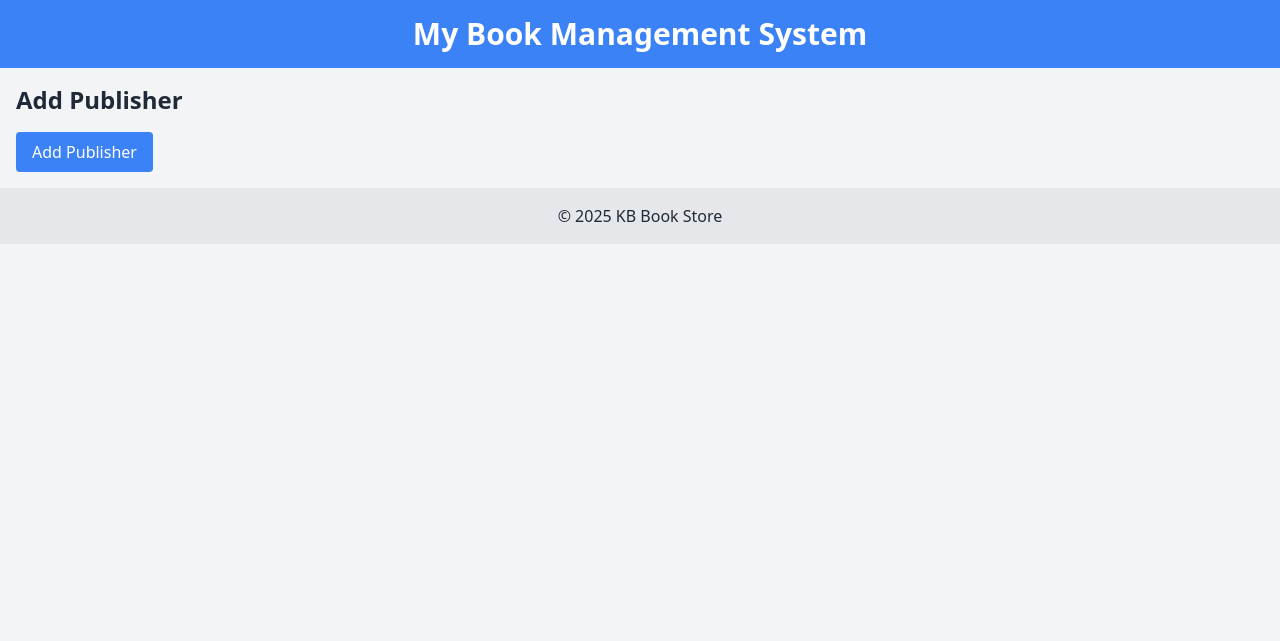
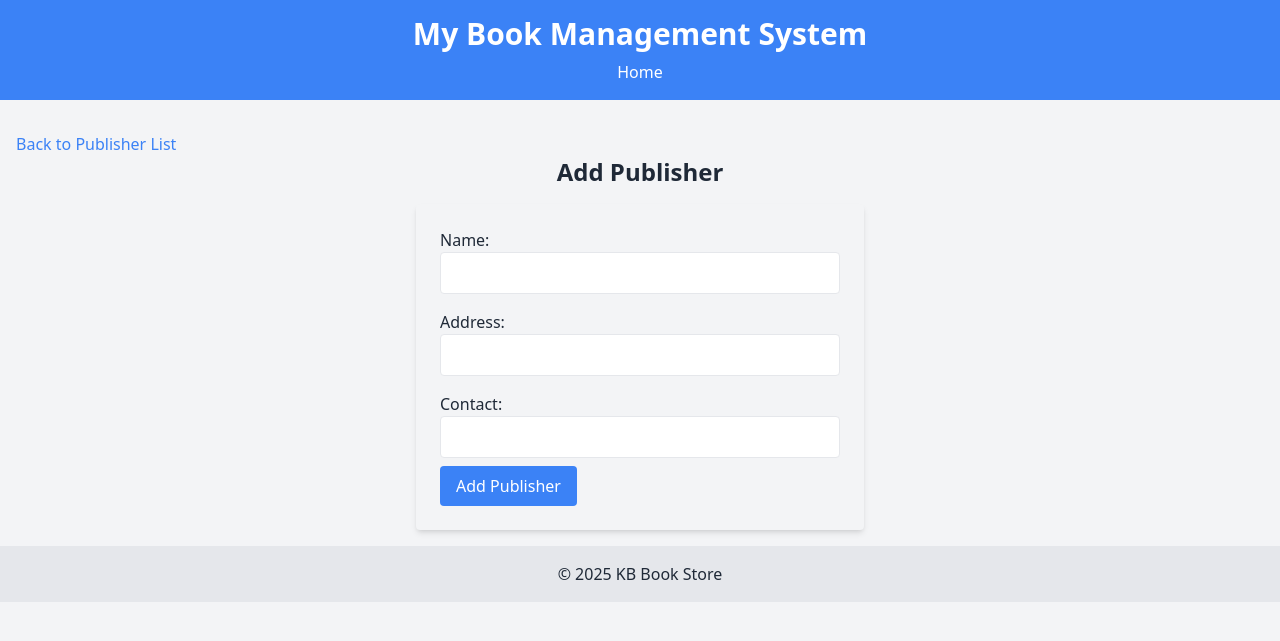
Before and after one commit to bishalkhatri06/book-management-system, a Django app: page /books/publishers/add/ in a window 1280 px wide. Shown: the top 641 px of the page. Run offline with Django 5.2, Linux system fonts and the light colour scheme; some libraries are stand-ins or nearby versions.

Commit message:
adding Publisher, Author CRUD operations and done perfect

```diff
--- a/bookstore/bookstore_core/forms.py
+++ b/bookstore/bookstore_core/forms.py
@@ -5,23 +5,24 @@ from .models import Book, Publisher, Author, Category, BookInventory
 class PublisherForm(forms.ModelForm):
     class Meta:
         model = Publisher
-        fields = ['name', 'address', 'contact']
+        # fields = ['name', 'address', 'contact']
+        fields = '__all__'
+        widgets = {
+            'name': forms.TextInput(attrs={'class': 'w-full p-2 border rounded'}),  # adding css class to the input field
+            'address': forms.TextInput(attrs={'class': 'w-full p-2 border rounded'}) ,  # adding css class to the textarea field
+            'contact': forms.TextInput(attrs={'class': 'w-full p-2 border rounded'}),  # adding css class to the input field
+        }
 
-        widgets = {
-            'name': forms.TextInput(attrs={'class': 'w-full p-2 border rounded'}),
-            'address': forms.Textarea(attrs={'class': 'w-full p-2 border rounded'}),
-            'contact': forms.TextInput(attrs={'class': 'w-full p-2 border rounded'}),
-        }
 
 # model for create new author
 class AuthorForm(forms.ModelForm):
     class Meta:
         model = Author
-        fields = ['first_name', 'last_name', 'bio']
+        fields = ['name', 'email', 'bio']
 
         widgets = {
-            'first_name': forms.TextInput(attrs={'class': 'w-full p-2 border rounded'}),
-            'last_name': forms.TextInput(attrs={'class': 'w-full p-2 border rounded'}),
+            'name': forms.TextInput(attrs={'class': 'w-full p-2 border rounded'}),
+            'email': forms.TextInput(attrs={'class': 'w-full p-2 border rounded'}),
             'bio': forms.Textarea(attrs={'class': 'w-full p-2 border rounded'}),
         }
 
--- a/bookstore/bookstore_core/models.py
+++ b/bookstore/bookstore_core/models.py
@@ -7,8 +7,8 @@ from django.db import models
 
 class Publisher(models.Model):
     name = models.CharField(max_length=100)
-    address = models.TextField()
-    contact = models.CharField(max_length=100, blank=True)
+    address = models.CharField(max_length=200)
+    contact = models.CharField(max_length=20)
 
     def __str__(self):
         return self.name
@@ -41,12 +41,12 @@ class Book(models.Model):
 # Let’s assume that books can have multiple authors, so this model will allow for flexibility.
 
 class Author(models.Model):
-    first_name = models.CharField(max_length=100)
-    last_name = models.CharField(max_length=100)
+    name = models.CharField(max_length=100)
+    email = models.CharField(max_length=100)
     bio = models.TextField()
 
     def __str__(self):
-        return f'{self.first_name} {self.last_name}'
+        return f'{self.name}'
 
 
 
--- a/bookstore/bookstore_core/urls.py
+++ b/bookstore/bookstore_core/urls.py
@@ -9,10 +9,14 @@ urlpatterns = [
     # Publishers
     path('publishers/', views.publisher_list, name='publisher_list'),
     path('publishers/add/', views.publisher_add, name='publisher_add'),
+    path('publishers/edit/<int:pk>/', views.publisher_edit, name='publisher_edit'),
+    path('publishers/delete/<int:pk>/', views.publisher_delete, name='publisher_delete'),
 
     # Authors
     path('authors/', views.author_list, name='author_list'),
     path('authors/add/', views.author_add, name='author_add'),
+    path('authors/edit/<int:pk>/', views.author_edit, name='author_edit'),
+    path('authors/delete/<int:pk>/', views.author_delete, name='author_delete'),
 
     # Categories
     path('categories/', views.category_list, name='category_list'),
--- a/bookstore/bookstore_core/views.py
+++ b/bookstore/bookstore_core/views.py
@@ -1,24 +1,96 @@
 from django.shortcuts import render, redirect
+
+# importing models from models.py
 from .models import Book
+from .models import Publisher
+from .models import Author
+from .models import Category
+
+# importing forms from forms.py
 from .forms import BookForm
+from .forms import PublisherForm
+from .forms import AuthorForm
+from .forms import CategoryForm
+
 
 # Create your views here.
 
 # creating a view to list publishers
 def publisher_list(request):
-    return render(request, 'books/publisher_list.html')
+    publishers = Publisher.objects.all() # querying all books from the database
+    return render(request, 'books/publisher_list.html', {'publishers': publishers})
 
 # creating a view to add a new publisher
 def publisher_add(request):
-    return render(request, 'books/publisher_add.html')
+    if request.method == 'POST':
+        form = PublisherForm(request.POST)
+        if form.is_valid():
+            form.save()  # save the new publisher to the database
+            return redirect('publisher_list')  # redirect to the list of publishers
+
+    else:
+        form = PublisherForm()
+
+    return render(request, 'books/publisher_add.html', {'form': form})
+
+# creating a view to edit a publisher
+def publisher_edit(request, pk):
+    publisher = Publisher.objects.get(pk=pk)
+    if request.method == 'POST':
+        form = PublisherForm(request.POST, instance=publisher)
+        if form.is_valid():
+            form.save()
+            return redirect('publisher_list')
+    else:
+        form = PublisherForm(instance=publisher)
+    return render(request, 'books/publisher_edit.html', {'form': form, 'publisher': publisher})
+
+# creating a view to delete a publisher
+def publisher_delete(request, pk):
+    publisher = Publisher.objects.get(pk=pk)
+    if request.method == 'POST':
+        publisher.delete()
+        return redirect('publisher_list')
+    return render(request, 'books/publisher_delete.html', {'publisher': publisher})
 
 # creating a view to list authors
 def author_list(request):
-    return render(request, 'books/author_list.html')
+    authors = Author.objects.all() # querying all books from the database
+    return render(request, 'books/author_list.html', {'authors': authors})
 
 # creating a view to add a new author
 def author_add(request):
-    return render(request, 'books/author_add.html')
+    if request.method == 'POST':
+        form = AuthorForm(request.POST)
+        if form.is_valid():
+            form.save()  # save the new author to the database
+            return redirect('author_list')  # redirect to the list of authors
+
+    else:
+        form = AuthorForm()
+
+    return render(request, 'books/author_add.html', {'form': form})
+
+# creating a view to edit an author
+def author_edit(request, pk):
+    author = Author.objects.get(pk=pk)
+    if request.method == 'POST':
+        form = AuthorForm(request.POST, instance=author)
+        if form.is_valid():
+            form.save()
+            return redirect('author_list')
+    else:
+        form = AuthorForm(instance=author)
+    return render(request, 'books/author_edit.html', {'form': form, 'author': author})
+
+# creating a view to delete an author
+def author_delete(request, pk):
+    author = Author.objects.get(pk=pk)
+    if request.method == 'POST':
+        author.delete()
+        return redirect('author_list')
+    return render(request, 'books/author_delete.html', {'author': author})
+
 
 # creating a view to list categories
 def category_list(request):
--- a/bookstore/templates/base.html
+++ b/bookstore/templates/base.html
@@ -12,7 +12,10 @@
     <header class="bg-blue-500 text-white text-center py-4">
         <div class="container mx-auto">
             <h1 class="text-3xl font-bold">My Book Management System</h1>
-        <!-- Navigation could go here -->
+            <!-- Navigation -->
+            <nav class="mt-2"></nav>
+                <a href="{% url 'book_list' %}" class="text-white hover:underline">Home</a>
+            </nav>
         </div>
     </header>
 
--- a/bookstore/templates/books/book_add.html
+++ b/bookstore/templates/books/book_add.html
@@ -6,7 +6,7 @@
 {% block content %}
 <div class="mt-4">
             <a href="{% url 'book_list' %}" class="text-blue-500">Back to Book List</a>
-        </div>
+</div>
   <h2 class="text-2xl font-bold mb-4">Add a New Book</h2>
   <form method="post" class="p-4 rounded shadow-md">
       {% csrf_token %}
--- a/bookstore/templates/books/book_list.html
+++ b/bookstore/templates/books/book_list.html
@@ -23,6 +23,8 @@
                 <td class="py-2 px-4 border-b">${{ book.price }}</td>
                 <td class="py-2 px-4 border-b">
                 <a href="{% url 'book_detail' book.id %}" class="text-blue-500 hover:underline">View Details</a>
+                <a href="{% url 'book_edit' book.id %}" class="text-blue-500 hover:underline">Edit</a>
+                <a href="{% url 'book_delete' book.id %}" class="text-red-500 hover:underline">Delete</a>
             </td>
             </tr>
             {% empty %}
--- a/bookstore/templates/books/publisher_add.html
+++ b/bookstore/templates/books/publisher_add.html
@@ -1,9 +1,20 @@
 {% extends 'base.html' %}
+
+{% block title %}Add Publisher{% endblock %}
+
 {% block content %}
-    <h1 class="text-2xl font-bold">Add Publisher</h1>
-    <form method="post" class="space-y-4">
+<div class="mt-4"></div>
+    <a href="{% url 'publisher_list' %}" class="text-blue-500">Back to Publisher List</a>
+</div>
+<h2 class="text-2xl font-bold mb-4 text-center">Add Publisher</h2>
+<div class="max-w-md mx-auto bg-gray-100 p-6 rounded shadow-md">
+    <form method="post" action="{% url 'publisher_add' %}">
         {% csrf_token %}
-        {{ form.as_p }}
-        <button type="submit" class="px-4 py-2 bg-blue-500 text-white rounded">Add Publisher</button>
+        <div class="space-y-4">
+            {{ form.as_p }}
+        </div>
+        <button type="submit" class="bg-blue-500 text-white py-2 px-4 rounded mt-2">Add Publisher</button>
+
     </form>
+</div>
 {% endblock %}
```
Also changed, not shown: bookstore/templates/books/author_add.html (added, +28 -0 lines), bookstore/templates/books/author_delete.html (added, +16 -0 lines), bookstore/templates/books/author_edit.html (added, +35 -0 lines), bookstore/templates/books/author_list.html (added, +31 -0 lines), bookstore/templates/books/publisher_delete.html (added, +14 -0 lines), bookstore/templates/books/publisher_edit.html (added, +35 -0 lines), bookstore/templates/books/publisher_list.html (+12 -1 lines), bookstore/bookstore_core/migrations/0002_alter_publisher_address_alter_publisher_contact.py (added), bookstore/bookstore_core/migrations/0003_rename_first_name_author_email_and_more.py (added).
